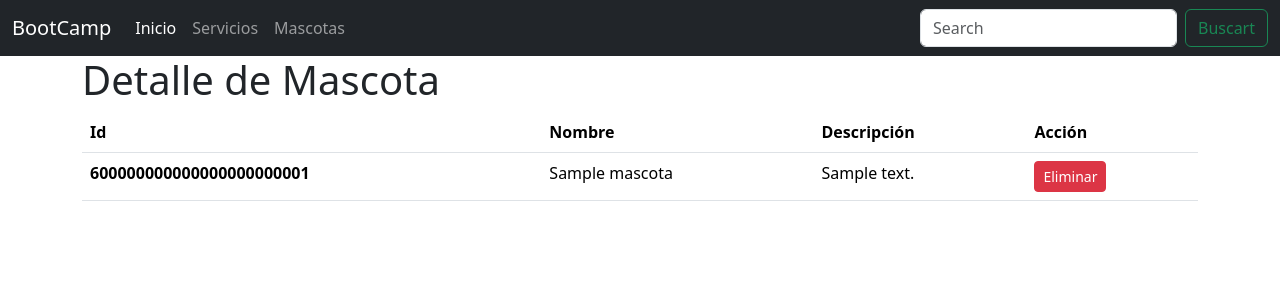
After one commit to edwardring/crudmascotasam, a Node server app: page /mascotas/600000000000000000000001 in a window 1280 px wide. The commit adds this page. Shown: the top 300 px of the page. Run offline with Node 20, Linux system fonts and the light colour scheme; tables that the repository leaves empty hold one stand-in row (values such as "Sample post"); some libraries are stand-ins or nearby versions.

Commit message:
CRUD inicial mascotas

```diff
--- a/app.js
+++ b/app.js
@@ -1,6 +1,13 @@
-const express = require('express')
+const express = require('express');
+const bodyParser = require('body-parser');
 const app = express()
 const port = 3000
+
+// parse application/x-www-form-urlencoded
+app.use(bodyParser.urlencoded({ extended: false }))
+
+// parse application/json
+app.use(bodyParser.json())
 
 /* conexion a la base de datos mongodb cloud */
 const mongoose = require('mongoose');
--- a/package.json
+++ b/package.json
@@ -11,6 +11,7 @@
   "license": "ISC",
   "description": "",
   "dependencies": {
+    "body-parser": "^1.20.2",
     "ejs": "^3.1.10",
     "express": "^4.19.2",
     "mongoose": "^8.5.1"
--- a/router/mascotas.js
+++ b/router/mascotas.js
@@ -13,4 +13,63 @@ router.get("/", async (req, res)=>{
     }
 });
 
+router.get("/crear", (req, res)=>{
+    res.render('crear');
+});
+
+/* router para recibir datos del formulario crear */
+router.post("/", async (req, res)=>{
+    const body = req.body;
+    // console.log(body);
+    try {
+        await Mascota.create(body)
+        res.redirect('/mascotas')
+    } catch (error) {
+        console.log('error: ', error)
+    }
+});
+
+/* router para editar un documento */
+router.get("/:id", async (req, res)=>{
+    const id = req.params.id;
+    try {
+        const mascotaDB = await Mascota.findOne({_id: id })
+        // console.log(mascotaDB)
+        res.render('detalle',{
+            mascota: mascotaDB,
+            error: false
+        })
+    } catch (error) {
+        console.log('error: ', error)
+        res.render('detalle',{
+            error: true,
+            mensaje: "No se encontró ningún registro qué coincida con el id"
+        })
+    }
+});
+
+/* router para borrar un documento */
+router.delete("/:id", async (req, res)=>{
+    const id = req.params.id;
+    try {
+        const mascotaDB = await Mascota.findByIdAndDelete({ _id: id })
+        if (!mascotaDB) {
+            res.json({
+                estado: false,
+                mensaje: "No fue posible eliminar el registro"
+            })
+
+        } else {
+            res.json({
+                estado: true,
+                mensaje: "Registro eliminado!!!"
+            })
+        }
+
+    } catch (error) {
+        console.log('error: ', error)
+
+    }
+});
+
 module.exports = router;
--- /dev/null
+++ b/views/detalle.ejs
@@ -0,0 +1,49 @@
+<%- include('template/header', {tituloWeb: 'Detalle de Mascota'}); %>
+
+    <div class="container">
+        <h1>Detalle de  Mascota</h1>
+        <% if (error) { %>
+            <%= mensaje %>
+            <a href="/mascotas" class="btn btn-dark my-2">Volver</a>
+        <% } %>
+
+        <% if (!error) { %>
+            <table class="table">
+                <thead>
+                  <tr>
+                    <th scope="col">Id</th>
+                    <th scope="col">Nombre</th>
+                    <th scope="col">Descripción</th>
+                    <th scope="col">Acción</th>
+                  </tr>
+                </thead>
+                <tbody>
+                    <tr>
+                        <th scope="row"><%= mascota.id %></th>
+                        <td><%= mascota.nombre %></td>
+                        <td><%= mascota.descripcion %></td>
+                        <td>
+                            <button class="btn btn-danger btn-sm" id="btnEliminar" data-id="<%= mascota.id %>">
+                                Eliminar
+                            </button>
+                        </td>
+                    </tr>
+                </tbody>
+            </table>
+
+        <% } %>
+    </div>
+
+    <script>
+        const btnEliminar = document.querySelector('#btnEliminar');
+        btnEliminar.addEventListener('click', () =>{
+            console.log('me diste click');
+            const id = btnEliminar.dataset.id;
+            console.log(id);
+        })
+
+    </script>
+
+
+
+    <%- include('template/footer'); %>
--- a/views/mascotas.ejs
+++ b/views/mascotas.ejs
@@ -1,6 +1,8 @@
 <%- include('template/header', {tituloWeb: 'Página de Mascotas'}); %>
 
 <div class="container">
+  <h1>CRUD con MongoDB</h1>
+  <a href="mascotas/crear" class="btn btn-success">Crear Mascota</a>
 
     <% if (arrayMascotas.length > 0) { %>
         <table class="table">
@@ -18,7 +20,9 @@
                         <th scope="row"><%= mascota.id %></th>
                         <td><%= mascota.nombre %></td>
                         <td><%= mascota.descripcion %></td>
-                        <td>Acción</td>
+                        <td>
+                          <a href="mascotas/<%= mascota.id %>" class="btn btn-warning btn-sm">Editar</a>
+                        </td>
                     </tr>
                 <% }) %>
             </tbody>
--- a/views/template/header.ejs
+++ b/views/template/header.ejs
@@ -4,7 +4,7 @@
     <meta charset="UTF-8">
     <meta name="viewport" content="width=device-width, initial-scale=1.0">
     <title><%= tituloWeb %> </title>
-    <link rel="stylesheet" href="./css/bootstrap.min.css">
+    <link rel="stylesheet" href="/css/bootstrap.min.css">
 </head>
 <body>
     <nav class="navbar navbar-expand-md navbar-dark bg-dark">
```
Also changed, not shown: views/crear.ejs (added, +13 -0 lines), 1 other file.
